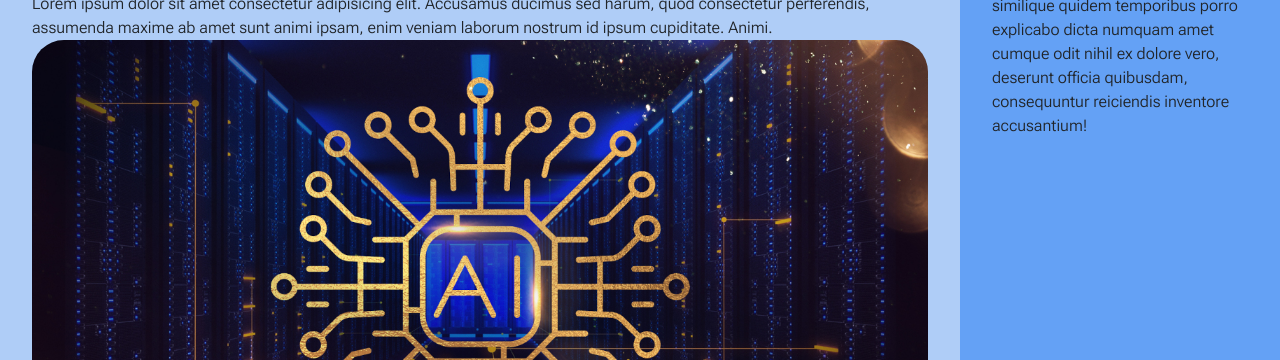
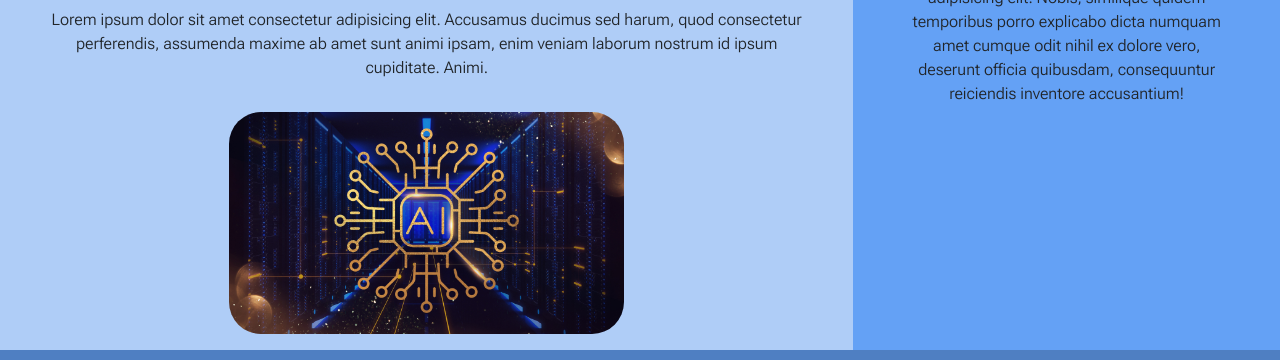
Before and after one commit to andrew-cei/Web, a plain HTML site: page index.html in a window 1280 px wide. Shown: the part 246-606 px from the top of the page. Drawn offline with nearby package versions, Linux system fonts and the light colour scheme.

Commit message:
Segunda entrega definitiva, Grid bootstrap

```diff
--- a/css/styles.css
+++ b/css/styles.css
@@ -9,8 +9,12 @@ h1 {
   text-align: center;
 }
 
+h2 {
+  text-align: center;
+}
+
 p {
-  padding: 2rem;
+  padding: 1rem;
   text-align: center;
 }
 
@@ -59,7 +63,6 @@ ul {
     grid-template-areas: "destacados aside";
   }
 }
-
 .destacados {
   background-color: #afcdf7;
   grid-area: destacados;
@@ -127,8 +130,16 @@ ul {
 /*Estilos proyecto*/
 
 .principal img {
+  filter: blur(5px);
   width: 100%;
+  transition: all 1s;
 }
+
+.principal img:hover {
+  filter: none;
+}
+
+/*Estilos footer*/
 
 .pie {
   background-color: #4f7fc2;
--- a/index.html
+++ b/index.html
@@ -31,21 +31,27 @@
         </ul>
       </nav>
     </header>
-    <main class="principal">
-      <section class="destacados">
+    <main class="container-fluid">
+      <div class="row">
+        <section class="col-lg-8 destacados">
           <h2>Proyectos destacados</h2>
+          <p>
             Lorem ipsum dolor sit amet consectetur adipisicing elit. Accusamus
             ducimus sed harum, quod consectetur perferendis, assumenda maxime ab
-        amet sunt animi ipsam, enim veniam laborum nostrum id ipsum cupiditate.
-        Animi.
+            amet sunt animi ipsam, enim veniam laborum nostrum id ipsum
+            cupiditate. Animi.
+          </p>
           <a href="./views/proyecto1.html"><img src="./img/AI.jpg" alt="" /></a>
         </section>
-      <section class="aside">
+        <section class="col-lg-4 aside">
+          <p>
             Lorem, ipsum dolor sit amet consectetur adipisicing elit. Nobis,
-        similique quidem temporibus porro explicabo dicta numquam amet cumque
-        odit nihil ex dolore vero, deserunt officia quibusdam, consequuntur
-        reiciendis inventore accusantium!
+            similique quidem temporibus porro explicabo dicta numquam amet
+            cumque odit nihil ex dolore vero, deserunt officia quibusdam,
+            consequuntur reiciendis inventore accusantium!
+          </p>
         </section>
+      </div>
     </main>
     <footer class="pie">
       <img src="./img/Facebook.png" alt="Facebook logo" id="facebook" />
```
Also changed, not shown: views/nosotros.html (+6 -4 lines), views/proyecto1.html (+6 -4 lines). Lines whose indentation alone changed are shown as unchanged.
